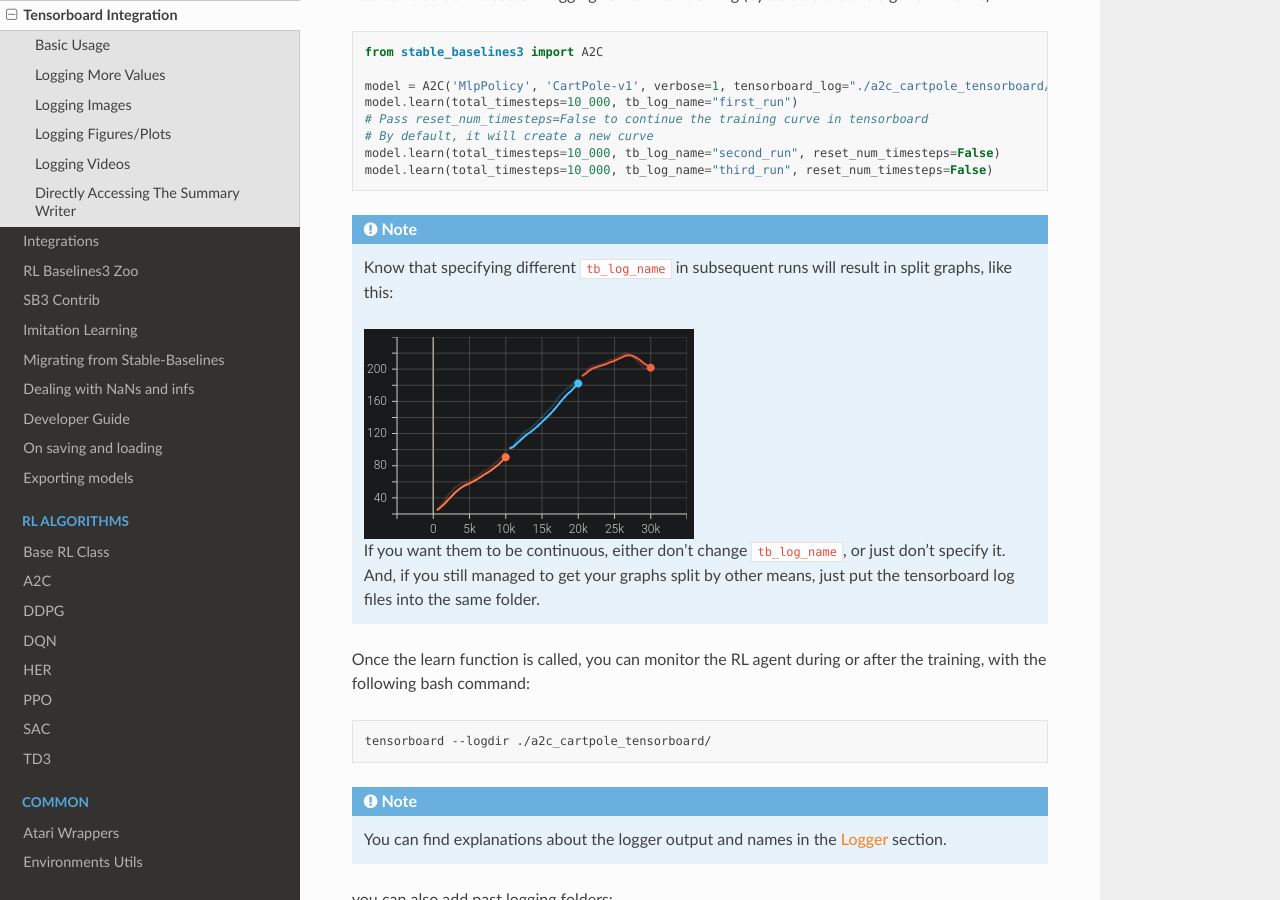
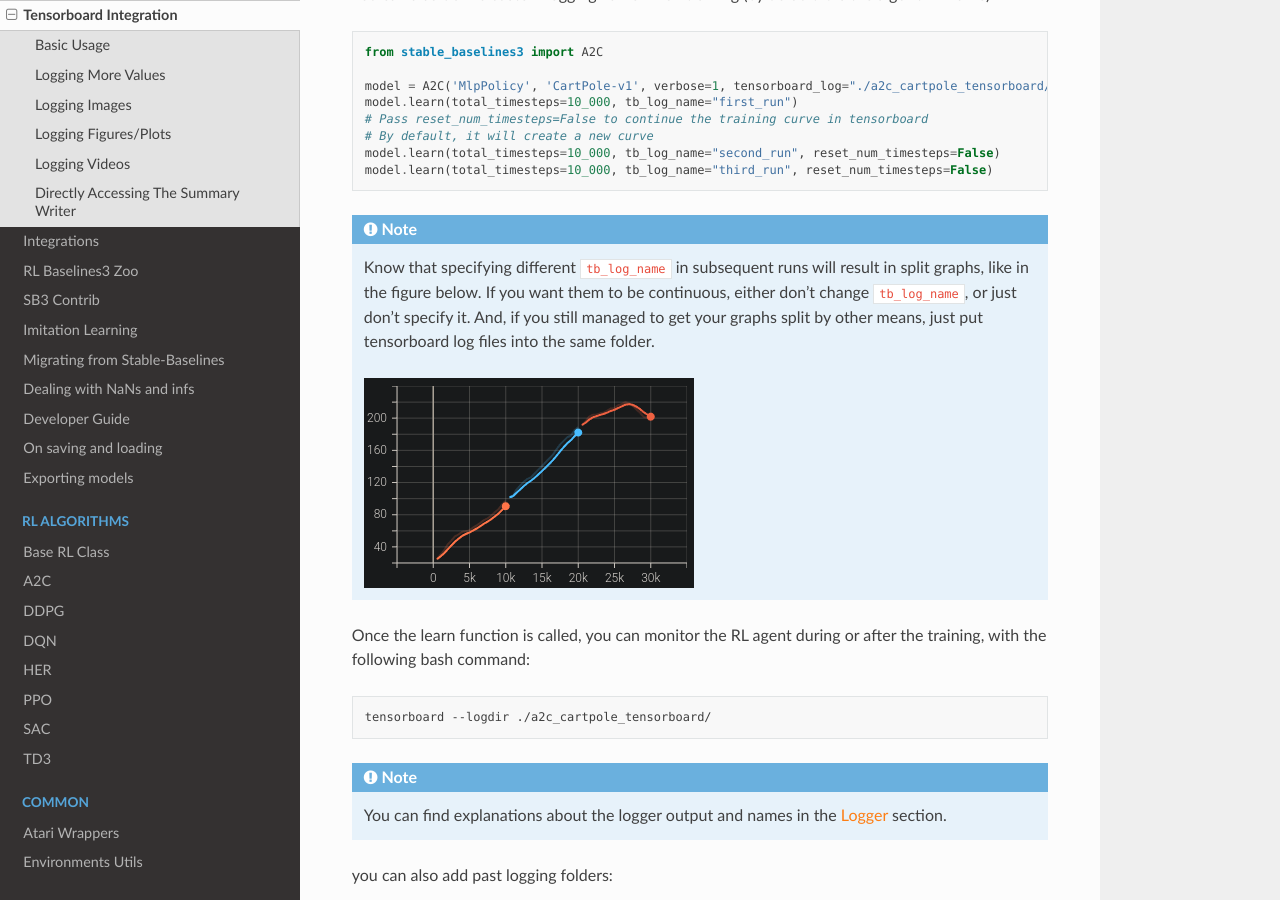
Before and after one commit to DLR-RM/stable-baselines3, a Sphinx documentation site: the page built from docs/guide/tensorboard.rst, in a window 1280 px wide and 900 px high, scrolled down 416 px. Built offline with Sphinx 7.4.7 and the Read the Docs theme 2.0.0, drawn with Linux system fonts in a browser that asks for light colours.

Commit message:
Change wording to make it look better.

```diff
--- a/docs/guide/tensorboard.rst
+++ b/docs/guide/tensorboard.rst
@@ -31,15 +31,13 @@ You can also define custom logging name when training (by default it is the algo
 
 
 .. note::
-    Know that specifying different ``tb_log_name`` in subsequent runs will result in split graphs, like this:
+    Know that specifying different ``tb_log_name`` in subsequent runs will result in split graphs, like in the figure below.
+    If you want them to be continuous, either don't change ``tb_log_name``, or just don't specify it.
+    And, if you still managed to get your graphs split by other means, just put tensorboard log files into the same folder.
 
     .. image:: ../_static/img/split_graph.png
       :width: 330
       :alt: split_graph
-
-    If you want them to be continuous, either don't change ``tb_log_name``, or just don't specify it.
-    And, if you still managed to get your graphs split by other means, just put the tensorboard log files into the same folder.
-
 
 Once the learn function is called, you can monitor the RL agent during or after the training, with the following bash command:
 
```
